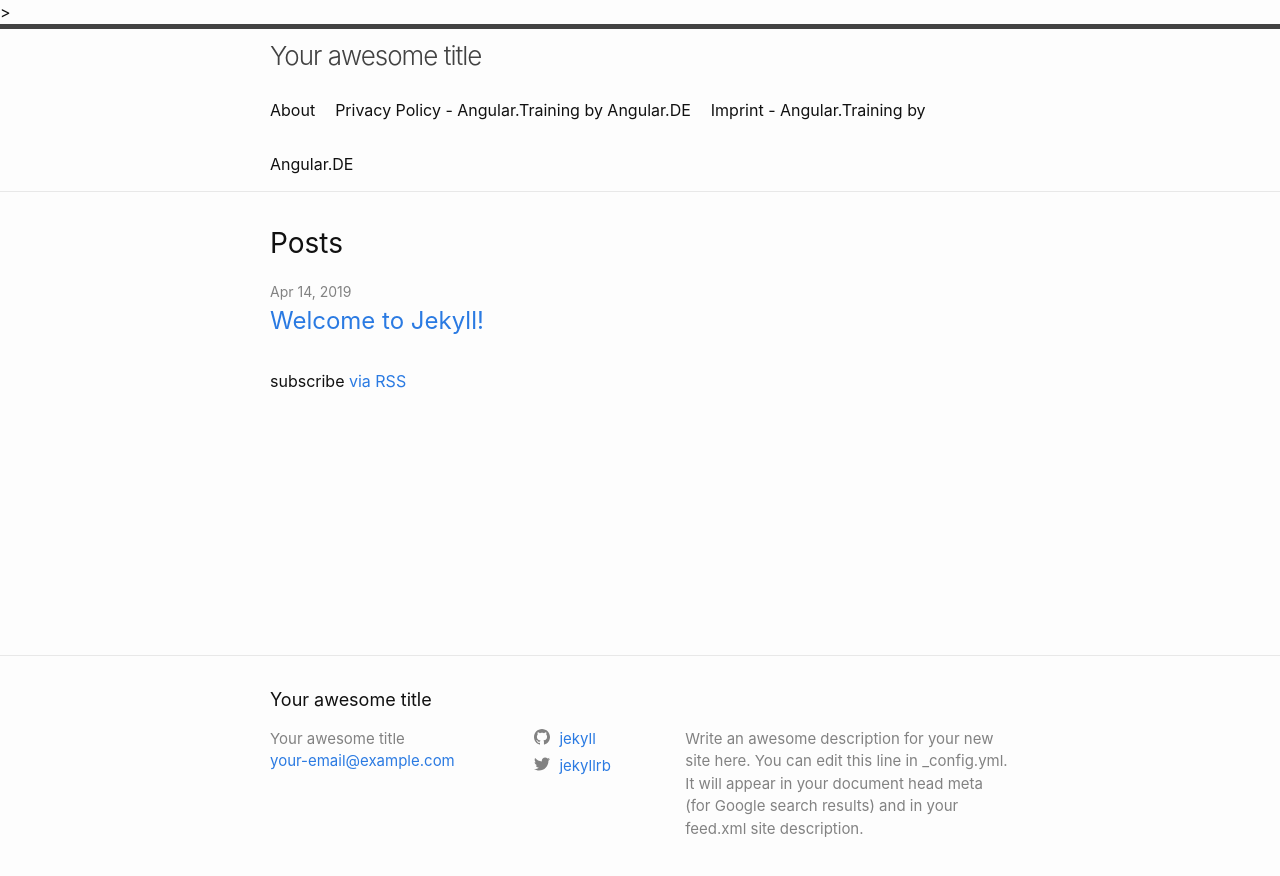
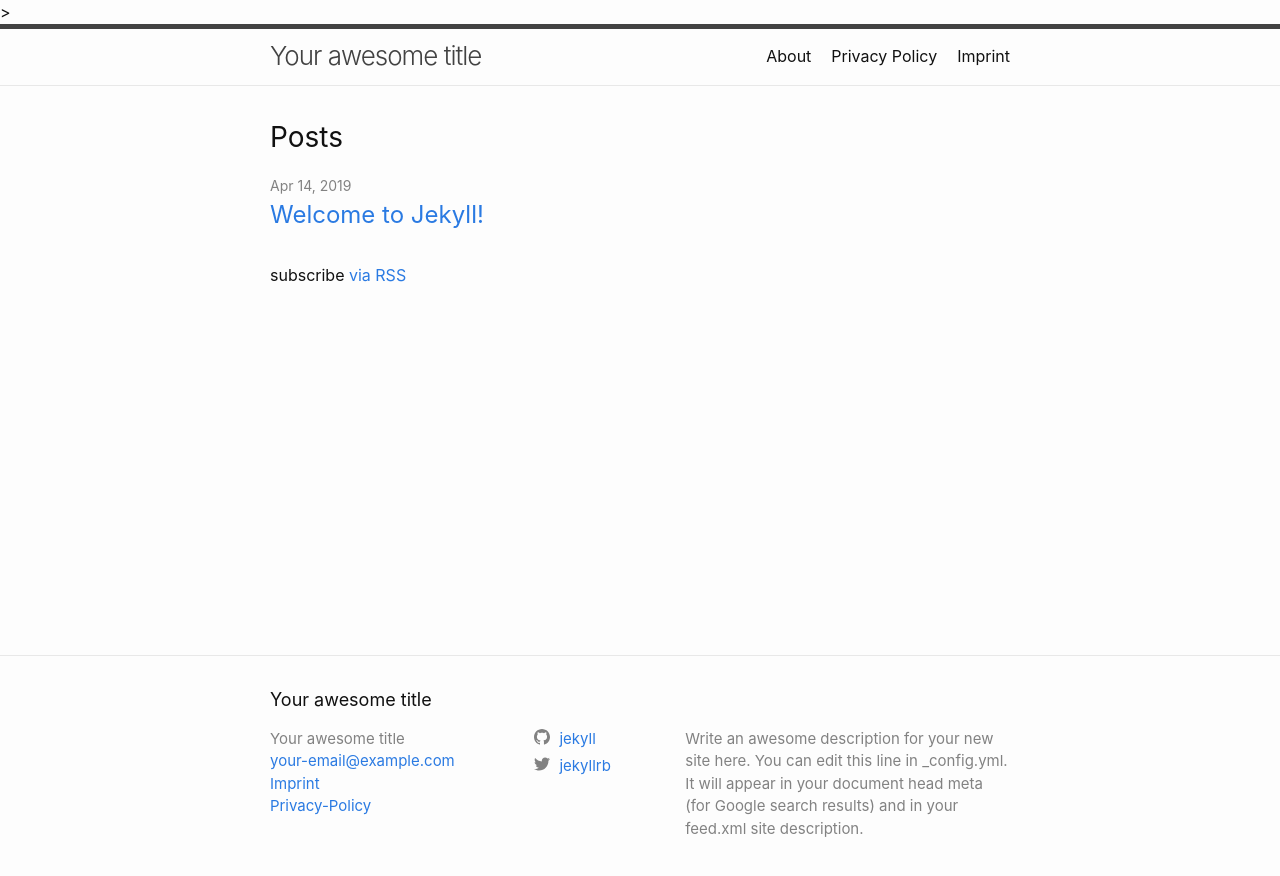
Before and after one commit to workshops-de/becomebetter.in, a Jekyll site: the page built from index.md, in a window 1280 px wide. Shown: the top 876 px of the page. Built offline with Jekyll 4.4.1, drawn with Linux system fonts in a browser that asks for light colours.

Commit message:
feat(imprint): add offical pages

```diff
--- a/_includes/footer.html
+++ b/_includes/footer.html
@@ -18,6 +18,8 @@
             {%- if site.email -%}
             <li><a class="u-email" href="mailto:{{ site.email }}">{{ site.email }}</a></li>
             {%- endif -%}
+            <li><a href="/imprint/">Imprint</a></li>
+            <li><a href="/privacy-policy/">Privacy-Policy</a></li>
         </ul>
       </div>
 
--- a/privacy-policy/index.md
+++ b/privacy-policy/index.md
@@ -1,10 +1,9 @@
 ---
-layout: section
-title: Privacy Policy - Angular.Training by Angular.DE
+title: Privacy Policy
 noindex: true
+layout: page
+header_menu: false
 ---
-
-## Privacy Policy / Data Protection Declaration
 
 ### General Information
 
```
Also changed, not shown: imprint/index.md (+3 -4 lines).
